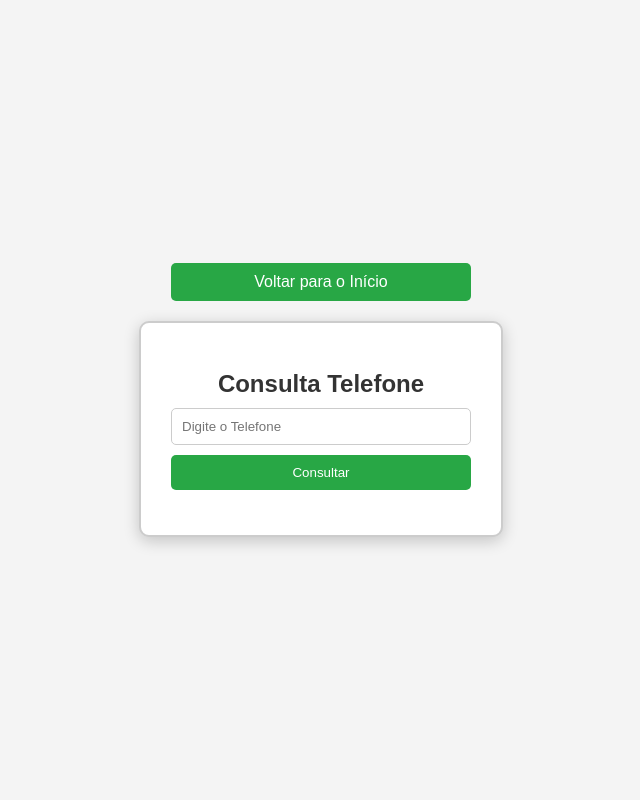
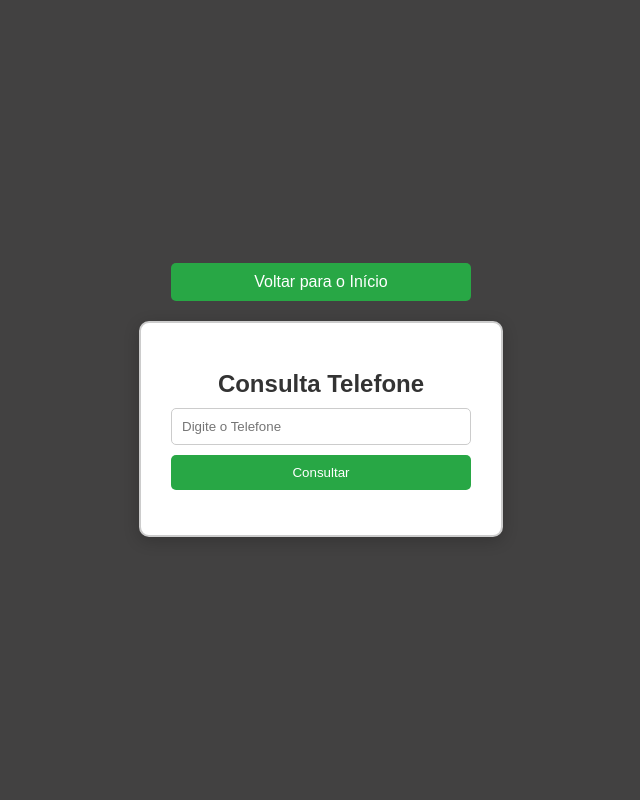
Before and after one commit to ThierliRamos/botyt, a Flask app: page /consultar_tel in a window 1280 px wide. Shown: the whole page, without its empty margins (319-959 px from the left). Run offline with Flask 3, Linux system fonts and the light colour scheme.

Commit message:
Update tel.html

```diff
--- a/templates/tel.html
+++ b/templates/tel.html
@@ -12,7 +12,7 @@
             align-items: center;
             height: 100vh;
             margin: 0;
-            background-color: #f4f4f4;
+            background-color: #424141;
             font-family: Arial, sans-serif;
         }
         .back-button {
```
